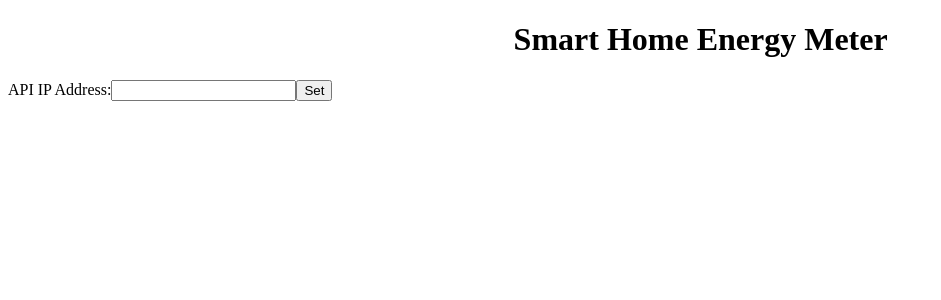
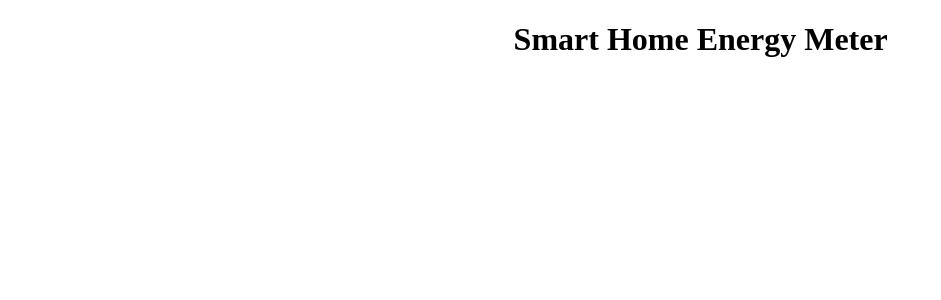
Before and after one commit to Lindblad1999/Svendeproeve, a Vue app in the folder frontend/: page / in a window 1280 px wide. Shown: the top 300 px of the page, without its empty margins (0-941 px from the left). Built offline with nearby package versions, Linux system fonts and the light colour scheme.

Commit message:
Remove idea of user inputting API Url

```diff
--- a/frontend/src/components/MainPage.vue
+++ b/frontend/src/components/MainPage.vue
@@ -5,34 +5,20 @@
             {{ info }}
         </p>
     </div>
-    <div>
-        <form @submit.prevent="setApiAddress">
-            <label>API IP Address:</label>
-            <input type="text" v-model="apiInput">
-            <button type="submit">Set</button>
-        </form>
-    </div>
 </template>
 
 
 <script>
-// import TEST_API from '@/constants'
-
+import API_URL from '@/constants'
 import axios from 'axios'
 export default {
     data() {
         return {
-            apiInput: '',
-            apiAddress: '',
             info: null
         };
     },
     methods:{
-        setApiAddress() {
-            this.apiAddress = this.apiInput;
-            axios.get(`http://${this.apiAddress}`)
-                .then(response => this.info = response.data)
-        },
+
         // getVoltage() {
         //     axios.get('${this.apiAddress}/voltage')
         //         .then(response => this.info = response)
--- a/frontend/src/constants.js
+++ b/frontend/src/constants.js
@@ -1,2 +1,2 @@
-const TEST_API = 'https://httpbin.org/get';
-export default TEST_API;
+const API_URL = 'https://svendeproeve-api-7b4ec1c0ab8f.herokuapp.com/';
+export default API_URL;
```
